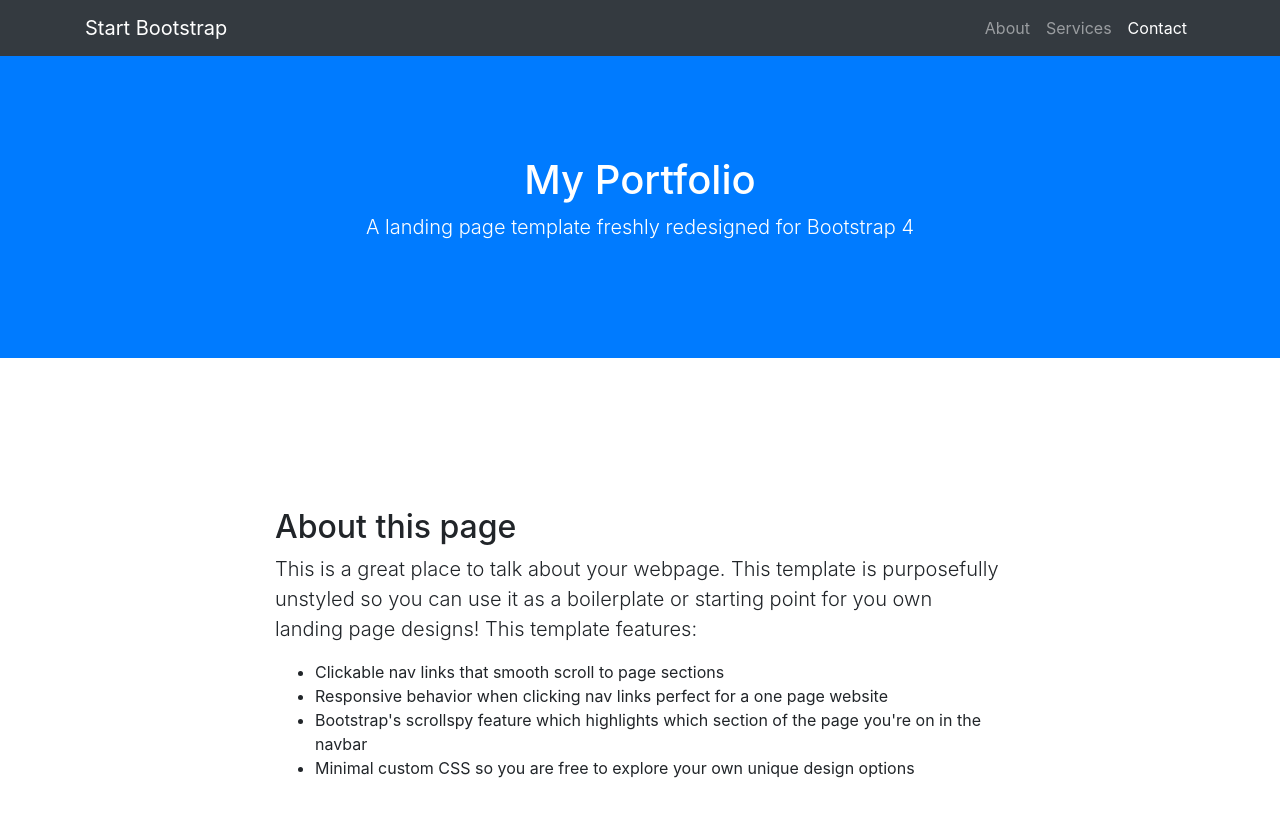
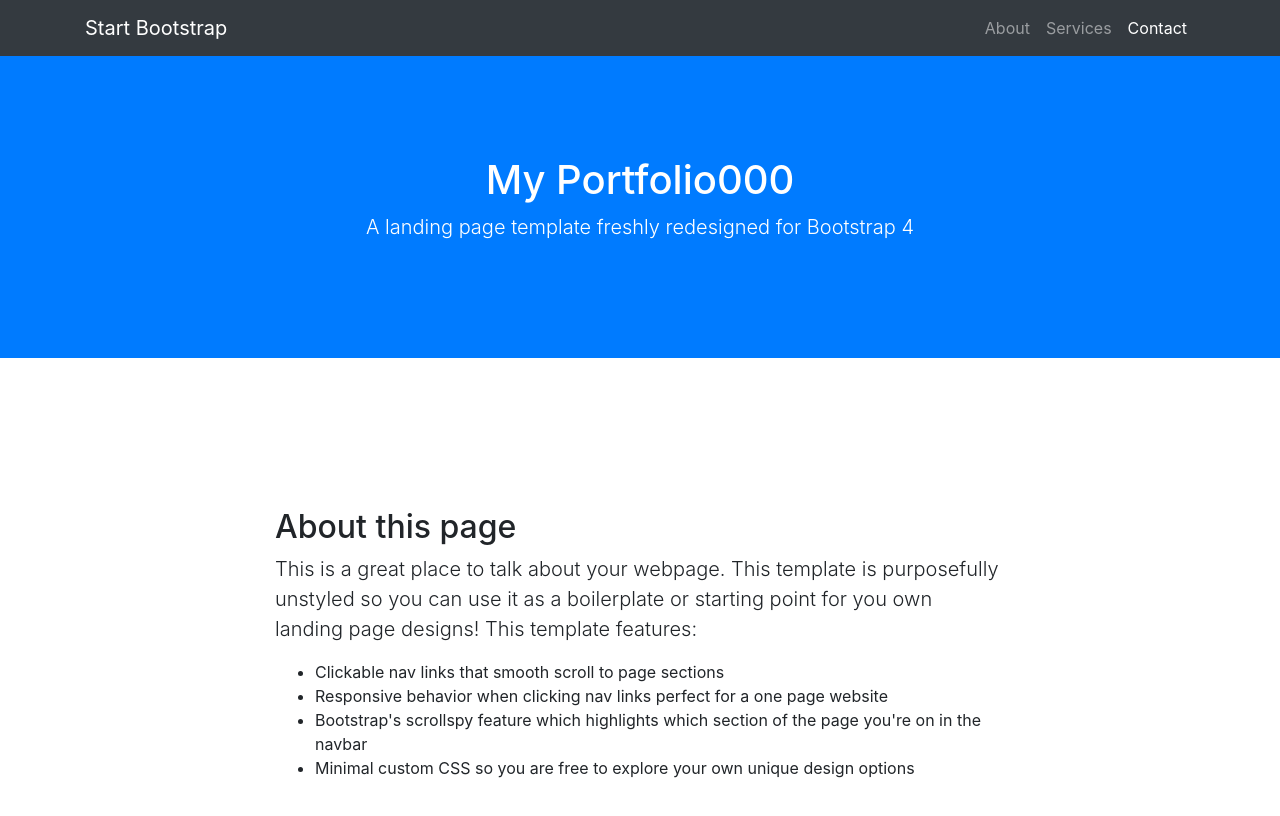
Before and after one commit to FulChr3356/github.io, a website with bundled scripts: page index.html in a window 1280 px wide. Shown: the top 816 px of the page. Built offline with nearby package versions, Linux system fonts and the light colour scheme.

Commit message:
title change

```diff
--- a/index.html
+++ b/index.html
@@ -8,7 +8,7 @@
   <meta name="description" content="">
   <meta name="author" content="">
 
-  <title>My Portfoliooo</title>
+  <title>My Portfolio</title>
 
   <!-- Bootstrap core CSS -->
   <link href="vendor/bootstrap/css/bootstrap.min.css" rel="stylesheet">
@@ -45,7 +45,7 @@
 
   <header class="bg-primary text-white">
     <div class="container text-center">
-      <h1>My Portfolio</h1>
+      <h1>My Portfolio000</h1>
       <p class="lead">A landing page template freshly redesigned for Bootstrap 4</p>
     </div>
   </header>
```
